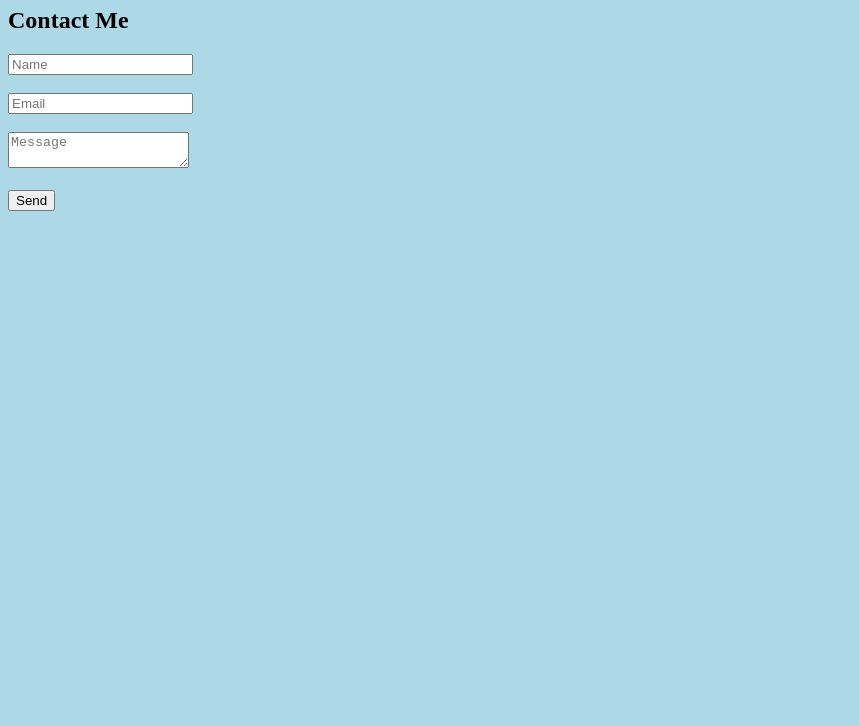
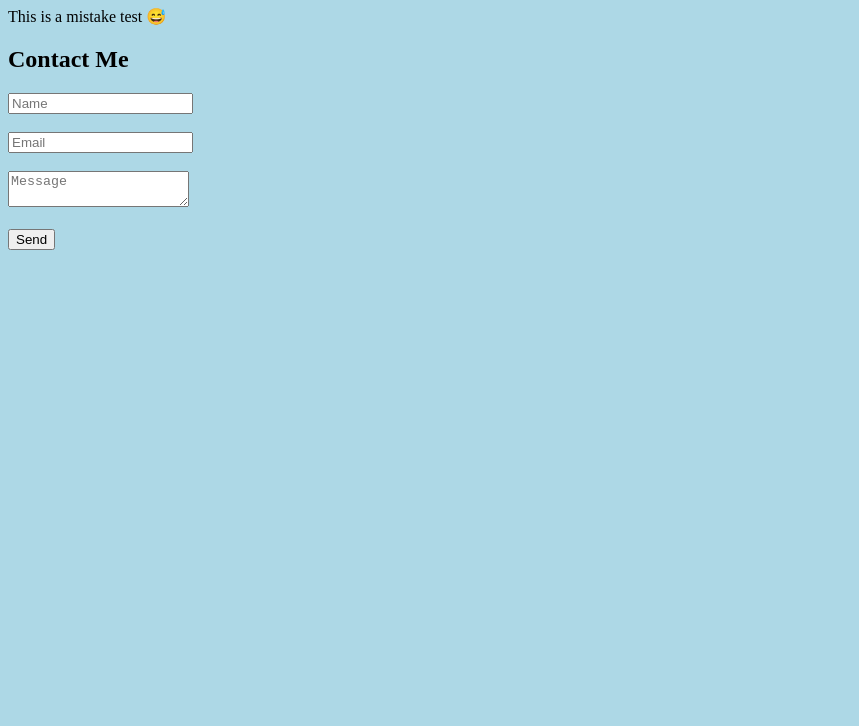
Before and after one commit to Mohithreddy70/git-html-project, a plain HTML site: page index.html in a window 1280 px wide. Shown: the part 74-800 px from the top of the page, without its empty margins (0-859 px from the left). Drawn offline with Linux system fonts and the light colour scheme.

Commit message:
mistake on purpose

```diff
--- a/index.html
+++ b/index.html
@@ -7,6 +7,8 @@
 <body>
     <h1>Hello Git & GitHub! ✅</h1>
 </body>
+<p>This is a mistake test 😅</p>
+
 <section id="contact">
     <h2>Contact Me</h2>
     <form>
```
